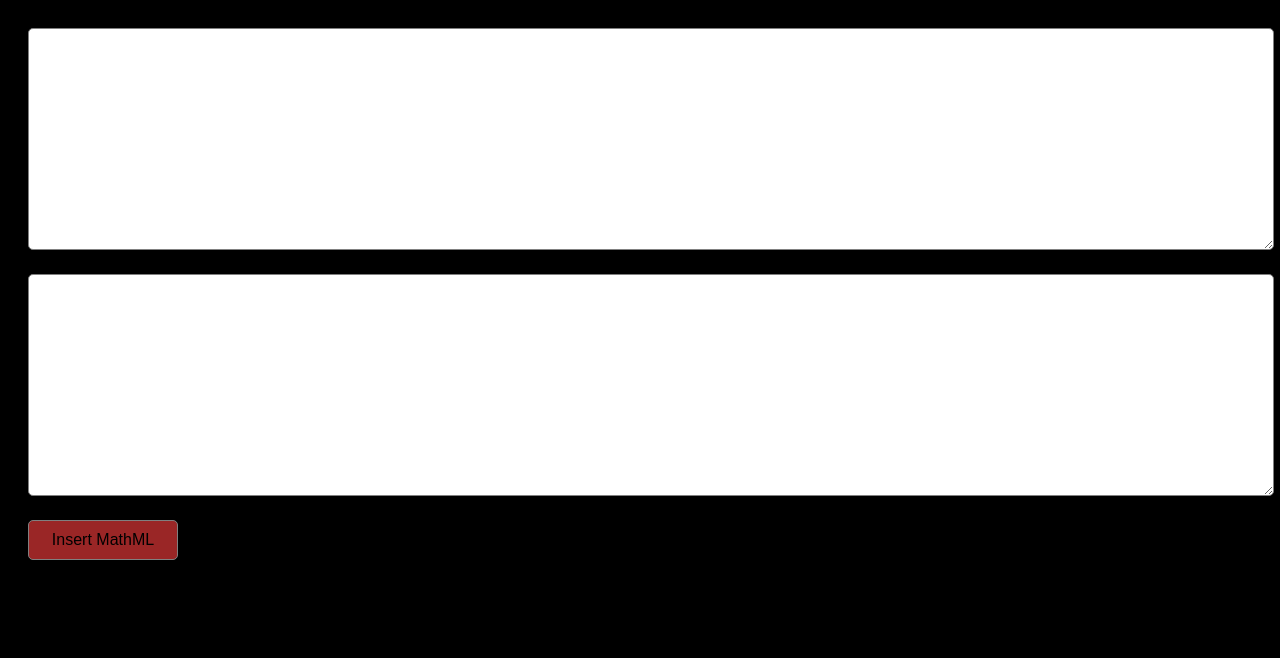
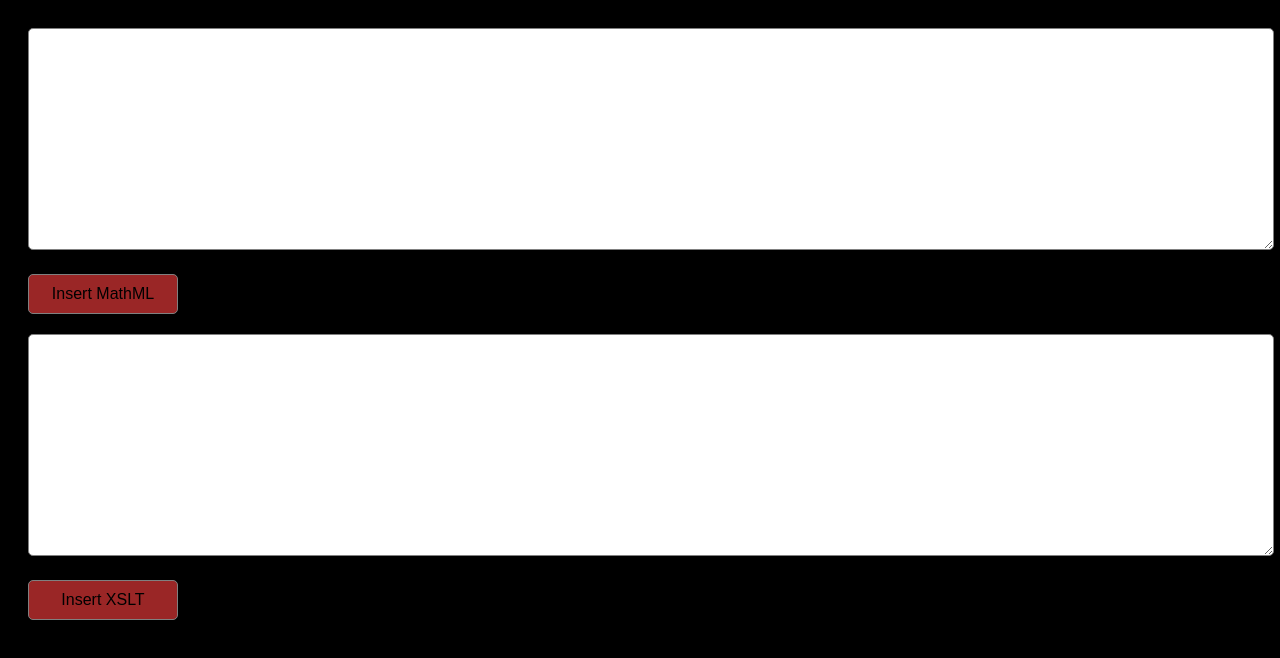
Before and after one commit to scryby/scryby.github.io, a plain HTML site: page index.html in a window 1280 px wide. Drawn offline with Linux system fonts and the light colour scheme.

Commit message:
Update index.html

```diff
--- a/index.html
+++ b/index.html
@@ -65,8 +65,11 @@
     </head>
     <body>
         <textarea id="xmlDocument1" rows="10" cols="80" class="input"></textarea><br />
+        <button onclick="" class="insert-button">Insert MathML</button>
+
         <textarea id="xmlDocument2" rows="10" cols="80" class="input"></textarea><br />
-        <button onclick="" class="insert-button">Insert MathML</button>
+        <button onclick="" class="insert-button">Insert XSLT</button>
+
         <h4 id="author" title="GossJS">Михаил Красноцветов</h4>
     </body>
 </html>
```
